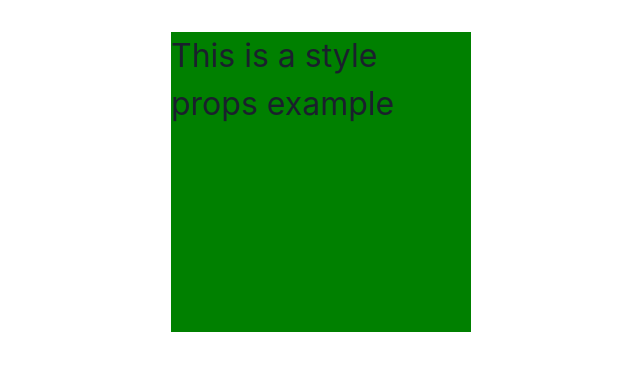
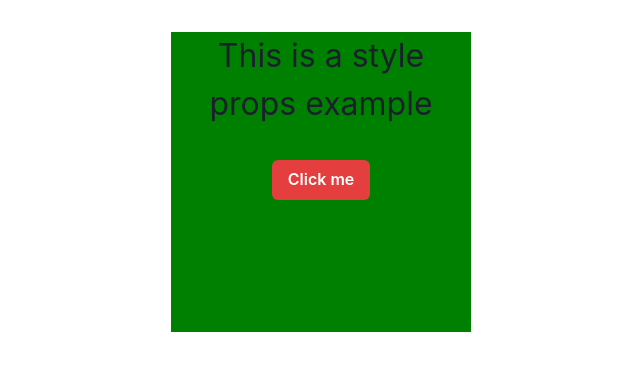
Before and after one commit to estheragbaje/chakra-ui-for-beginners, a React (Vite) app: page / in a window 1280 px wide. Shown: the top 370 px of the page, without its empty margins (319-959 px from the left). Built offline with nearby package versions, Linux system fonts and the light colour scheme.

Commit message:
feat: implemented pseudo style props

```diff
--- a/src/App.tsx
+++ b/src/App.tsx
@@ -1,10 +1,25 @@
-import { Box, Text } from '@chakra-ui/react';
+import { Box, Button, Text } from '@chakra-ui/react';
 
 function App() {
   return (
     <div className='App'>
-      <Box bg='green' h='300px' w='300px' margin='auto' mt='32px'>
+      <Box
+        bg='green'
+        h='300px'
+        w='300px'
+        margin='auto'
+        mt='32px'
+        textAlign='center'
+      >
         <Text fontSize='32px'>This is a style props example</Text>
+        <Button
+          mt='32px'
+          colorScheme='red'
+          _hover={{ background: 'blue' }}
+          _focus={{ background: 'yellow', color: 'black' }}
+        >
+          Click me
+        </Button>
       </Box>
     </div>
   );
```
